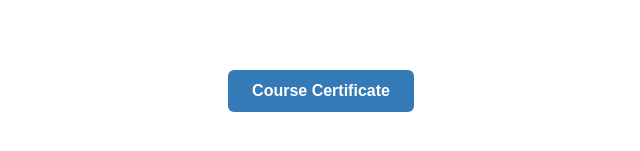
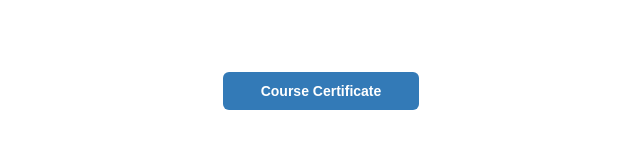
Before and after one commit to NaivedyaSahay/nptell, a plain HTML site: page index.html in a window 1280 px wide. Shown: the part 309-460 px from the top of the page, 319-959 px from the left. Drawn offline with Linux system fonts and the light colour scheme.

Commit message:
update index.js

```diff
--- a/index.html
+++ b/index.html
@@ -20,16 +20,17 @@
 
     .button {
       background-color: #337ab7;
-      border: none;
       color: white;
-      padding: 12px 24px;
-      font-size: 16px;
+      width: 196px;
+      height: 38.4px;
+      font-size: 14px;
       font-weight: bold;
       text-align: center;
       text-decoration: none;
-      display: inline-block;
+      line-height: 38.4px; /* vertical centering */
       border-radius: 6px;
       cursor: pointer;
+      display: inline-block;
     }
 
     .button:hover {
```
